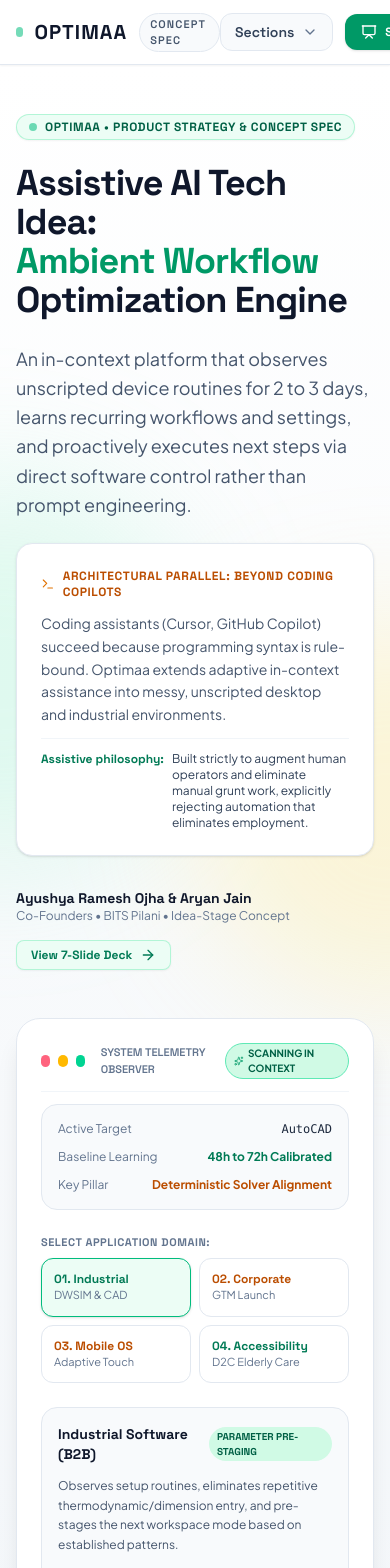
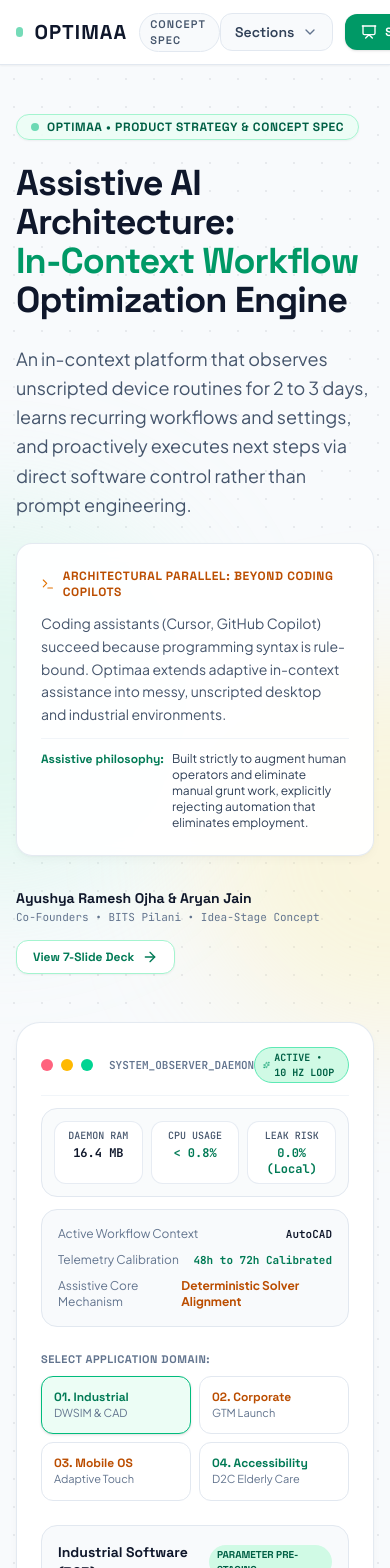
Before and after one commit to Ayushya16/optimaa, a React (Vite) app: page / in a window 390 px wide. Shown: the top 1568 px of the page. Built offline with nearby package versions, Linux system fonts and the light colour scheme.

Commit message:
feat: implement DESIGN.md specifications, elevate technical craft, typography and micro-interactions

```diff
--- a/index.html
+++ b/index.html
@@ -7,7 +7,7 @@
     <title>Optimaa — In-Context Workflow Optimization Engine</title>
     <link rel="preconnect" href="https://fonts.googleapis.com">
     <link rel="preconnect" href="https://fonts.gstatic.com" crossorigin>
-    <link href="https://fonts.googleapis.com/css2?family=Plus+Jakarta+Sans:ital,wght@0,400;0,500;0,600;0,700;0,800;1,400;1,600&family=Space+Grotesk:wght@500;600;700&display=swap" rel="stylesheet">
+    <link href="https://fonts.googleapis.com/css2?family=JetBrains+Mono:wght@400;500;600;700&family=Plus+Jakarta+Sans:ital,wght@0,400;0,500;0,600;0,700;0,800;1,400;1,600&family=Space+Grotesk:wght@500;600;700&display=swap" rel="stylesheet">
   </head>
   <body class="bg-slate-50 text-slate-900 antialiased min-h-screen">
     <div id="root"></div>
--- a/src/components/Hero.tsx
+++ b/src/components/Hero.tsx
@@ -66,24 +66,24 @@ export const Hero: React.FC<HeroProps> = ({ onOpenDeck }) => {
   const current = tabData[activeTab];
 
   return (
-    <section id="overview" className="relative pt-12 pb-24 overflow-hidden border-b border-slate-200 bg-gradient-to-b from-white via-slate-50 to-slate-100/60">
+    <section id="overview" className="relative pt-12 pb-24 overflow-hidden border-b border-slate-200 bg-gradient-to-b from-white via-slate-50/80 to-slate-100/50 tech-grid">
       {/* Background Ambient Splatter Glows */}
-      <div className="absolute top-1/4 -left-48 w-96 h-96 bg-emerald-200/30 rounded-full blur-3xl pointer-events-none" />
-      <div className="absolute top-1/3 -right-48 w-96 h-96 bg-amber-200/30 rounded-full blur-3xl pointer-events-none" />
+      <div className="absolute top-1/4 -left-48 w-96 h-96 bg-emerald-200/25 rounded-full blur-3xl pointer-events-none" />
+      <div className="absolute top-1/3 -right-48 w-96 h-96 bg-amber-200/25 rounded-full blur-3xl pointer-events-none" />
 
       <div className="max-w-7xl mx-auto px-4 sm:px-6 lg:px-8 relative z-10">
         <div className="grid grid-cols-1 lg:grid-cols-12 gap-12 items-center">
 
           {/* Left Column: Core Positioning */}
           <div className="lg:col-span-7 space-y-6">
-            <div className="inline-flex items-center space-x-2 text-xs font-['Space_Grotesk'] font-bold uppercase tracking-wider text-emerald-800 bg-emerald-50 border border-emerald-200/80 px-3 py-1 rounded-full shadow-xs">
+            <div className="inline-flex items-center space-x-2 text-xs font-['Space_Grotesk'] font-bold uppercase tracking-wider text-emerald-800 bg-emerald-50/90 border border-emerald-200 px-3.5 py-1 rounded-full shadow-xs">
               <span className="w-2 h-2 rounded-full bg-emerald-500 animate-pulse" />
               <span>OPTIMAA &bull; PRODUCT STRATEGY &amp; CONCEPT SPEC</span>
             </div>
 
             <h1 className="text-4xl sm:text-5xl lg:text-6xl font-['Space_Grotesk'] font-bold tracking-tight text-slate-900 leading-[1.08]">
-              Assistive AI Tech Idea: <br />
-              <span className="text-emerald-600">Ambient Workflow</span> <br />
+              Assistive AI Architecture: <br />
+              <span className="text-emerald-600">In-Context Workflow</span> <br />
               Optimization Engine
             </h1>
 
@@ -92,7 +92,7 @@ export const Hero: React.FC<HeroProps> = ({ onOpenDeck }) => {
             </p>
 
             {/* Analogy Callout Box: Cursor / Copilot Comparison */}
-            <div className="bg-white border border-slate-200 rounded-2xl p-6 space-y-3 shadow-sm hover:shadow-md transition-shadow duration-300">
+            <div className="bg-white/95 backdrop-blur-sm border border-slate-200/90 rounded-2xl p-6 space-y-3 elevation-card">
               <div className="text-xs font-['Space_Grotesk'] font-bold text-amber-700 tracking-wider uppercase flex items-center space-x-2">
                 <Terminal className="w-4 h-4 text-amber-600" />
                 <span>ARCHITECTURAL PARALLEL: BEYOND CODING COPILOTS</span>
@@ -110,11 +110,11 @@ export const Hero: React.FC<HeroProps> = ({ onOpenDeck }) => {
             <div className="flex flex-wrap items-center justify-between gap-4 pt-2 text-xs text-slate-500">
               <div>
                 <span className="text-slate-900 font-['Space_Grotesk'] font-bold text-sm">Ayushya Ramesh Ojha &amp; Aryan Jain</span>
-                <span className="block text-slate-500">Co-Founders &bull; BITS Pilani &bull; Idea-Stage Concept</span>
+                <span className="block text-slate-500 font-mono text-[11px] mt-0.5">Co-Founders &bull; BITS Pilani &bull; Idea-Stage Concept</span>
               </div>
               <button
                 onClick={onOpenDeck}
-                className="inline-flex items-center space-x-2 text-emerald-700 hover:text-emerald-900 font-['Space_Grotesk'] font-bold transition-all hover:translate-x-1 cursor-pointer bg-emerald-50 border border-emerald-200/80 px-3.5 py-1.5 rounded-lg shadow-xs"
+                className="inline-flex items-center space-x-2 text-emerald-700 hover:text-emerald-900 font-['Space_Grotesk'] font-bold transition-all hover:translate-x-1 cursor-pointer bg-white border border-emerald-200 hover:border-emerald-300 px-4 py-2 rounded-xl shadow-xs"
               >
                 <span>View 7-Slide Deck</span>
                 <ArrowRight className="w-4 h-4" />
@@ -124,7 +124,7 @@ export const Hero: React.FC<HeroProps> = ({ onOpenDeck }) => {
 
           {/* Right Column: Live Interactive Observer Visualizer */}
           <div className="lg:col-span-5">
-            <div className="bg-white border border-slate-200 rounded-3xl p-6 shadow-xl space-y-6 hover:shadow-2xl transition-all duration-300">
+            <div className="bg-white border border-slate-200/90 rounded-3xl p-6 elevation-card elevation-hover space-y-6">
 
               {/* Laptop Screen Simulator */}
               <div className="space-y-3">
@@ -133,26 +133,42 @@ export const Hero: React.FC<HeroProps> = ({ onOpenDeck }) => {
                     <div className="w-3 h-3 rounded-full bg-rose-400" />
                     <div className="w-3 h-3 rounded-full bg-amber-400" />
                     <div className="w-3 h-3 rounded-full bg-emerald-400" />
-                    <span className="text-[11px] font-['Space_Grotesk'] font-semibold text-slate-500 ml-2">SYSTEM TELEMETRY OBSERVER</span>
+                    <span className="text-[11px] font-mono font-semibold text-slate-500 ml-2">SYSTEM_OBSERVER_DAEMON</span>
                   </div>
-                  <span className="text-[10px] font-bold px-2 py-0.5 rounded-full bg-emerald-100 text-emerald-800 border border-emerald-300 flex items-center space-x-1">
+                  <span className="text-[10px] font-mono font-bold px-2 py-0.5 rounded-full bg-emerald-100 text-emerald-800 border border-emerald-300 flex items-center space-x-1">
                     <Sparkles className="w-3 h-3 text-emerald-600" />
-                    <span>SCANNING IN CONTEXT</span>
+                    <span>ACTIVE &bull; 10 HZ LOOP</span>
                   </span>
                 </div>
 
-                <div className="bg-slate-50 border border-slate-200 rounded-2xl p-4 space-y-3">
+                {/* Live Diagnostic Telemetry Grid */}
+                <div className="grid grid-cols-3 gap-2 bg-slate-50/80 p-3 rounded-2xl border border-slate-200 font-mono text-center">
+                  <div className="p-1.5 bg-white rounded-xl border border-slate-200/80">
+                    <div className="text-[10px] text-slate-600 font-medium uppercase">DAEMON RAM</div>
+                    <div className="text-xs font-bold text-slate-900 mt-0.5">16.4 MB</div>
+                  </div>
+                  <div className="p-1.5 bg-white rounded-xl border border-slate-200/80">
+                    <div className="text-[10px] text-slate-600 font-medium uppercase">CPU USAGE</div>
+                    <div className="text-xs font-bold text-emerald-700 mt-0.5">&lt; 0.8%</div>
+                  </div>
+                  <div className="p-1.5 bg-white rounded-xl border border-slate-200/80">
+                    <div className="text-[10px] text-slate-600 font-medium uppercase">LEAK RISK</div>
+                    <div className="text-xs font-bold text-emerald-700 mt-0.5">0.0% (Local)</div>
+                  </div>
+                </div>
+
+                <div className="bg-slate-50/90 border border-slate-200 rounded-2xl p-4 space-y-2.5">
                   <div className="flex justify-between items-center text-xs">
-                    <span className="text-slate-500">Active Target</span>
-                    <span className="text-slate-800 font-mono font-medium">{current.subtitle.split(',')[0]}</span>
+                    <span className="text-slate-500">Active Workflow Context</span>
+                    <span className="text-slate-900 font-mono font-semibold text-[11px]">{current.subtitle.split(',')[0]}</span>
                   </div>
                   <div className="flex justify-between items-center text-xs">
-                    <span className="text-slate-500">Baseline Learning</span>
-                    <span className="text-emerald-700 font-bold">48h to 72h Calibrated</span>
+                    <span className="text-slate-500">Telemetry Calibration</span>
+                    <span className="text-emerald-700 font-mono font-bold text-[11px]">48h to 72h Calibrated</span>
                   </div>
                   <div className="flex justify-between items-center text-xs">
-                    <span className="text-slate-500">Key Pillar</span>
-                    <span className="text-amber-700 font-bold">{current.metrics}</span>
+                    <span className="text-slate-500">Assistive Core Mechanism</span>
+                    <span className="text-amber-700 font-bold text-xs">{current.metrics}</span>
                   </div>
                 </div>
               </div>
--- a/src/components/IndustrialSection.tsx
+++ b/src/components/IndustrialSection.tsx
@@ -50,7 +50,7 @@ export const IndustrialSection: React.FC = () => {
         <div className="grid grid-cols-1 lg:grid-cols-12 gap-8 items-start">
 
           {/* Left Column: DWSIM Setup Split */}
-          <div className="lg:col-span-7 bg-white border border-slate-200 rounded-3xl p-6 sm:p-8 space-y-6 shadow-md hover:shadow-lg transition-all duration-300">
+          <div className="lg:col-span-7 bg-white border border-slate-200/90 rounded-3xl p-6 sm:p-8 space-y-6 elevation-card elevation-hover">
             <div className="flex flex-wrap items-center justify-between gap-4 border-b border-slate-100 pb-4">
               <div>
                 <span className="text-xs font-['Space_Grotesk'] font-bold tracking-wider uppercase text-emerald-700">
@@ -62,7 +62,7 @@ export const IndustrialSection: React.FC = () => {
               </div>
 
               {/* Interactive Toggle */}
-              <div className="flex items-center bg-slate-100 p-1 rounded-xl border border-slate-200">
+              <div className="flex items-center bg-slate-100/80 p-1 rounded-xl border border-slate-200">
                 <button
                   onClick={() => setIsPreStaged(false)}
                   className={`px-3 py-1.5 text-xs font-['Space_Grotesk'] font-bold rounded-lg transition-all duration-200 cursor-pointer ${
--- a/src/components/MobileSection.tsx
+++ b/src/components/MobileSection.tsx
@@ -26,13 +26,13 @@ export const MobileSection: React.FC = () => {
         <div className="space-y-3">
           <div className="text-xs font-['Space_Grotesk'] font-bold text-amber-700 uppercase tracking-wider flex items-center space-x-2">
             <span className="w-2 h-2 rounded-full bg-amber-500 animate-pulse" />
-            <span>USE CASE 03 | PERSONAL MOBILE &amp; PROVEN AMBIENT TECH</span>
+            <span>USE CASE 03 | PERSONAL MOBILE &amp; PROVEN ASSISTIVE TECH</span>
           </div>
           <h2 className="text-3xl sm:text-4xl lg:text-5xl font-['Space_Grotesk'] font-bold text-slate-900 tracking-tight">
             Assistive AI is already proven on phones, and sensitive apps stay off the record.
           </h2>
           <p className="text-sm text-slate-600 max-w-3xl">
-            You already use ambient AI without realizing it: modern smartphone keyboards (such as Apple iOS QuickType) dynamically expand touch hitboxes based on letter probability without asking for prompts. Optimaa takes this exact proven principle and scales it to desktop applications and full workflows.
+            You already use prompt-free in-context AI without realizing it: modern smartphone keyboards (such as Apple iOS QuickType) dynamically expand touch hitboxes based on letter probability without asking for prompts. Optimaa takes this exact proven principle and scales it to desktop applications and full technical workflows.
           </p>
         </div>
 
--- a/src/components/Navbar.tsx
+++ b/src/components/Navbar.tsx
@@ -72,12 +72,12 @@ export const Navbar: React.FC<NavbarProps> = ({ onOpenDeck }) => {
 
             {/* Dropdown Popover */}
             {dropdownOpen && (
-              <div className="absolute right-0 mt-2 w-72 sm:w-80 bg-white border border-slate-200 rounded-2xl shadow-xl py-2 z-50 animate-in fade-in slide-in-from-top-2 duration-150">
-                <div className="px-3 py-2 border-b border-slate-100 flex items-center justify-between">
+              <div className="absolute right-0 mt-2 w-72 sm:w-80 bg-white/95 backdrop-blur-md border border-slate-200/90 rounded-2xl shadow-2xl py-2 z-50 animate-in fade-in slide-in-from-top-2 duration-150">
+                <div className="px-3.5 py-2 border-b border-slate-100 flex items-center justify-between">
                   <span className="text-[11px] font-['Space_Grotesk'] font-bold uppercase tracking-wider text-slate-500">
                     Jump to Section
                   </span>
-                  <span className="text-[10px] text-slate-500 font-mono font-medium">7 SECTIONS</span>
+                  <span className="text-[10px] text-slate-400 font-mono font-medium">ESC TO CLOSE</span>
                 </div>
 
                 <div className="p-1.5 space-y-0.5 max-h-[75vh] overflow-y-auto">
@@ -88,7 +88,7 @@ export const Navbar: React.FC<NavbarProps> = ({ onOpenDeck }) => {
                         key={item.href}
                         href={item.href}
                         onClick={() => setDropdownOpen(false)}
-                        className="flex items-start space-x-3 p-2.5 rounded-xl hover:bg-slate-50 transition-colors group cursor-pointer"
+                        className="flex items-start space-x-3 p-2.5 rounded-xl hover:bg-slate-50/90 transition-all group cursor-pointer border border-transparent hover:border-slate-200/60"
                       >
                         <div className="p-1.5 rounded-lg bg-slate-100 group-hover:bg-emerald-100/60 transition-colors shrink-0 mt-0.5">
                           <IconComponent className={`w-4 h-4 ${item.color}`} />
--- a/src/components/PrinciplesSection.tsx
+++ b/src/components/PrinciplesSection.tsx
@@ -28,7 +28,7 @@ export const PrinciplesSection: React.FC = () => {
           <div className="grid grid-cols-1 md:grid-cols-2 gap-6 md:gap-8 relative z-10">
 
             {/* Quadrant 1: People & Agency */}
-            <div className="space-y-3 p-6 rounded-2xl bg-white border border-slate-200 shadow-sm hover:shadow-md transition-all duration-300">
+            <div className="space-y-3 p-6 rounded-2xl bg-white border border-slate-200/90 elevation-card elevation-hover">
               <div className="flex items-center justify-between">
                 <div className="flex items-center space-x-2.5">
                   <div className="w-3 h-3 rounded-full bg-emerald-500" />
@@ -46,13 +46,13 @@ export const PrinciplesSection: React.FC = () => {
               <p className="text-sm text-slate-600 leading-relaxed">
                 Explicitly rejects automation that replaces jobs; user stays in command of every decision. When user overrides a staged setting, local model weights update immediately.
               </p>
-              <div className="pt-2 border-t border-slate-100 text-xs text-slate-500">
-                <strong>Measurable KPI:</strong> &gt; 80% of pre-staged parameter recommendations accepted without manual override after 72h baseline.
+              <div className="pt-2 border-t border-slate-100 text-xs text-slate-500 font-mono text-[11px]">
+                <strong className="text-slate-800">MEASURABLE KPI:</strong> &gt; 80% parameter acceptance rate after 72h baseline.
               </div>
             </div>
 
             {/* Quadrant 2: Physics & Proof */}
-            <div className="space-y-3 p-6 rounded-2xl bg-white border border-slate-200 shadow-sm hover:shadow-md transition-all duration-300">
+            <div className="space-y-3 p-6 rounded-2xl bg-white border border-slate-200/90 elevation-card elevation-hover">
               <div className="flex items-center justify-between">
                 <div className="flex items-center space-x-2.5">
                   <div className="w-3 h-3 rounded-full bg-amber-500" />
@@ -70,13 +70,13 @@ export const PrinciplesSection: React.FC = () => {
               <p className="text-sm text-slate-600 leading-relaxed">
                 Eliminates AI hallucination by anchoring pre-staging to deterministic DWSIM thermodynamic flash solver convergence before triggering flowsheet execution.
               </p>
-              <div className="pt-2 border-t border-slate-100 text-xs text-slate-500">
-                <strong>Measurable KPI:</strong> Zero unvalidated parameters executed; 100% of staged flowsheet variables pass solver mathematical balance checks.
+              <div className="pt-2 border-t border-slate-100 text-xs text-slate-500 font-mono text-[11px]">
+                <strong className="text-slate-800">MEASURABLE KPI:</strong> 100% staged variables pass solver mathematical balance checks.
               </div>
             </div>
 
             {/* Quadrant 3: Privacy Boundary */}
-            <div className="space-y-3 p-6 rounded-2xl bg-white border border-slate-200 shadow-sm hover:shadow-md transition-all duration-300">
+            <div className="space-y-3 p-6 rounded-2xl bg-white border border-slate-200/90 elevation-card elevation-hover">
               <div className="flex items-center justify-between">
                 <div className="flex items-center space-x-2.5">
                   <div className="w-3 h-3 rounded-full bg-emerald-500" />
@@ -94,13 +94,13 @@ export const PrinciplesSection: React.FC = () => {
               <p className="text-sm text-slate-600 leading-relaxed">
                 Instant hardware-level freeze when banking, passwords, or confidential documents open. Zero background screen frames or keystroke tokens stored.
               </p>
-              <div className="pt-2 border-t border-slate-100 text-xs text-slate-500">
-                <strong>Measurable KPI:</strong> 100% zero-leakage window isolation; sensitive credentials are never stored in memory or sent to the cloud.
+              <div className="pt-2 border-t border-slate-100 text-xs text-slate-500 font-mono text-[11px]">
+                <strong className="text-slate-800">MEASURABLE KPI:</strong> 100% zero-leakage window isolation; credentials never stored.
               </div>
             </div>
 
             {/* Quadrant 4: System Overhead */}
-            <div className="space-y-3 p-6 rounded-2xl bg-white border border-slate-200 shadow-sm hover:shadow-md transition-all duration-300">
+            <div className="space-y-3 p-6 rounded-2xl bg-white border border-slate-200/90 elevation-card elevation-hover">
               <div className="flex items-center justify-between">
                 <div className="flex items-center space-x-2.5">
                   <div className="w-3 h-3 rounded-full bg-amber-500" />
@@ -118,8 +118,8 @@ export const PrinciplesSection: React.FC = () => {
               <p className="text-sm text-slate-600 leading-relaxed">
                 Operates silently on-chip with negligible battery draw and zero perceptible input latency during the 72h observation period.
               </p>
-              <div className="pt-2 border-t border-slate-100 text-xs text-slate-500">
-                <strong>Measurable KPI:</strong> &lt; 1.5% average CPU background utilization; zero frame drops or typing delays during active use.
+              <div className="pt-2 border-t border-slate-100 text-xs text-slate-500 font-mono text-[11px]">
+                <strong className="text-slate-800">MEASURABLE KPI:</strong> &lt; 1.5% CPU background utilization; 0 frame drops or typing delays.
               </div>
             </div>
 
--- a/src/index.css
+++ b/src/index.css
@@ -3,6 +3,7 @@
 @theme {
   --font-display: 'Space Grotesk', sans-serif;
   --font-body: 'Plus Jakarta Sans', sans-serif;
+  --font-mono: 'JetBrains Mono', ui-monospace, monospace;
 }
 
 html {
@@ -12,7 +13,7 @@ html {
 body {
   background-color: #F8FAFC;
   color: #0F172A;
-  font-family: 'Plus Jakarta Sans', sans-serif;
+  font-family: 'Plus Jakarta Sans', -apple-system, BlinkMacSystemFont, sans-serif;
   overflow-x: hidden;
 }
 
@@ -21,11 +22,31 @@ body {
   color: #14532D;
 }
 
-@keyframes float {
-  0%, 100% { transform: translateY(0px); }
-  50% { transform: translateY(-5px); }
+/* Subtle architectural dot grid (Vercel / Linear inspired) */
+.tech-grid {
+  background-image: radial-gradient(rgba(15, 23, 42, 0.07) 1px, transparent 1px);
+  background-size: 28px 28px;
 }
 
-.animate-float {
-  animation: float 4s ease-in-out infinite;
+/* High-craft elevation shadows */
+.elevation-card {
+  box-shadow: 0 1px 3px 0 rgba(15, 23, 42, 0.03), 0 4px 12px -2px rgba(15, 23, 42, 0.04);
 }
+
+.elevation-hover {
+  transition: all 0.25s cubic-bezier(0.16, 1, 0.3, 1);
+}
+
+.elevation-hover:hover {
+  box-shadow: 0 10px 25px -4px rgba(15, 23, 42, 0.07), 0 4px 10px -2px rgba(15, 23, 42, 0.03);
+  transform: translateY(-2px);
+}
+
+@keyframes pulse-subtle {
+  0%, 100% { opacity: 1; transform: scale(1); }
+  50% { opacity: 0.7; transform: scale(0.96); }
+}
+
+.animate-pulse-subtle {
+  animation: pulse-subtle 2.5s ease-in-out infinite;
+}
```
Also changed, not shown: 1 other file (tests, documents, lock files or other folders).
